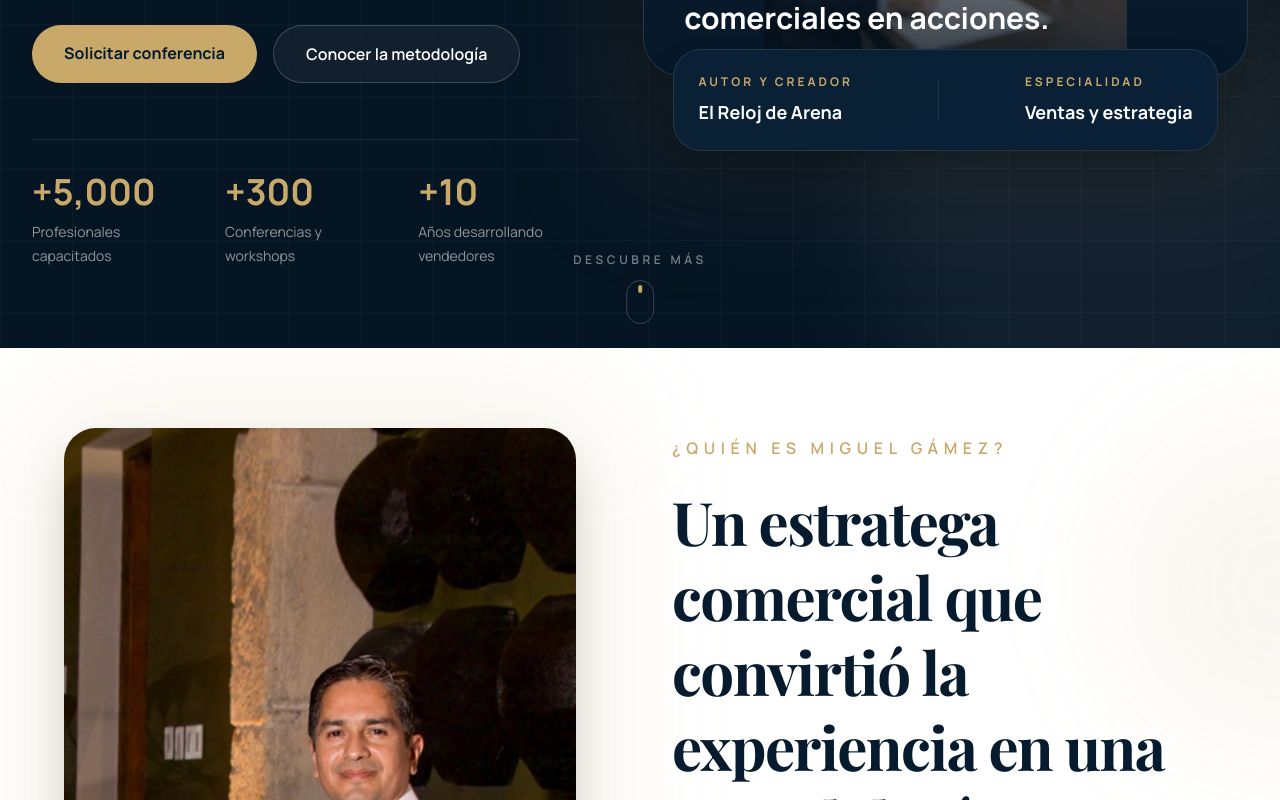
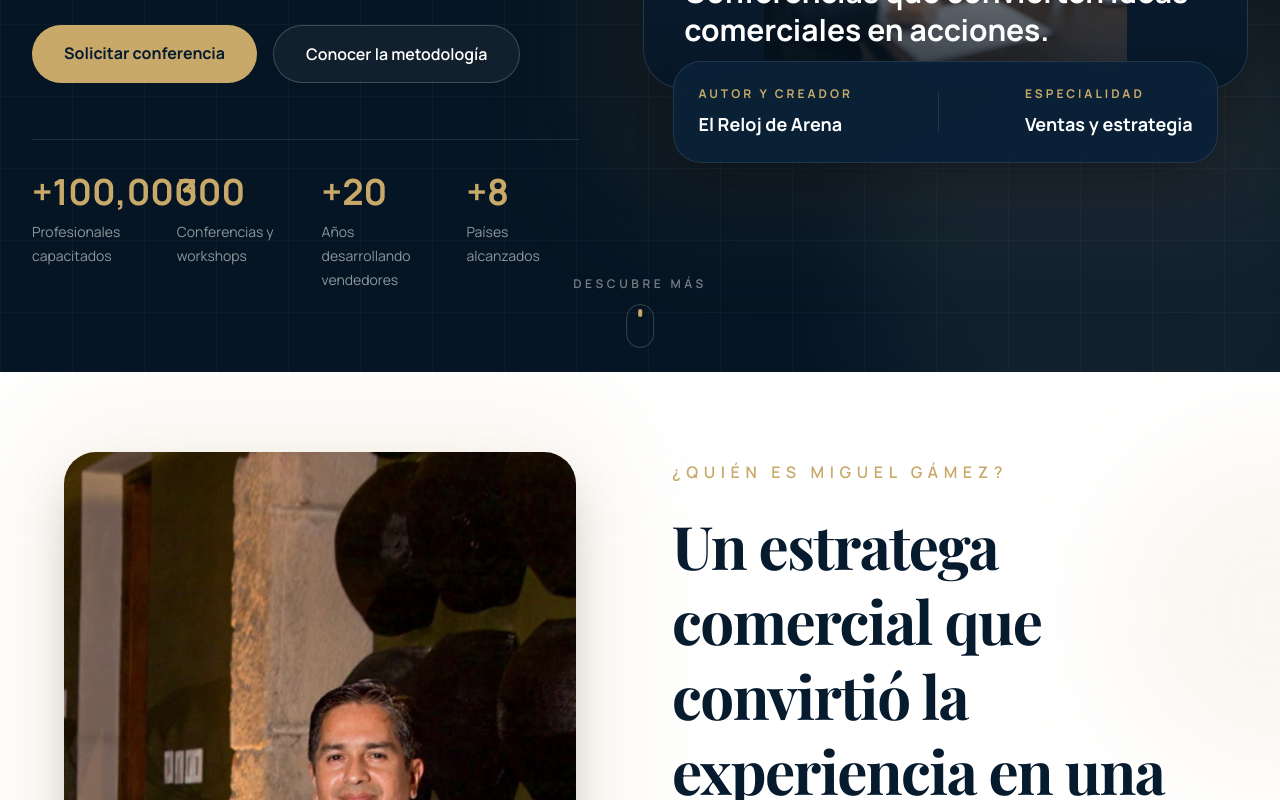
Before and after one commit to GustavoJrl/miguel-gamez-speaker, a Next.js app: page / in a window 1280 px wide. Shown: the part 840-1640 px from the top of the page. Built offline with nearby package versions, Linux system fonts and the light colour scheme; a web font is replaced by a local one.

Commit message:
Actualizar cifras y agregar países alcanzados

```diff
--- /dev/null
+++ b/app/data/stats.ts
@@ -0,0 +1,28 @@
+export const estadisticas = [
+  {
+    valor: 100000, // Coloca aquí la cifra correcta
+    prefijo: "+",
+    descripcion: "Profesionales capacitados",
+  },
+  {
+    valor: 300, // Coloca aquí la cifra correcta
+    descripcion: "Conferencias y workshops",
+  },
+  {
+    valor: 20, // Coloca aquí la cifra correcta
+    prefijo: "+",
+    descripcion: "Años desarrollando vendedores",
+  },
+  {
+    valor: 8,
+    prefijo: "+",
+    descripcion: "Países alcanzados",
+  },
+  {
+    valor: 2,
+    prefijo: "",
+    descripcion: "Libros publicados",
+  },
+];
+
+export const estadisticasHero = estadisticas.slice(0, 4);
--- a/app/sections/Hero.tsx
+++ b/app/sections/Hero.tsx
@@ -2,6 +2,7 @@
 
 import Image from "next/image";
 import { useEffect, useState } from "react";
+import { estadisticasHero } from "../data/stats";
 
 export default function Hero() {
   const [visible, setVisible] = useState(false);
@@ -47,6 +48,7 @@ export default function Hero() {
 
           <h1 className="mt-8 max-w-4xl text-5xl font-bold leading-[0.98] sm:text-6xl lg:text-7xl xl:text-[5.5rem]">
             Las ventas no son suerte.
+
             <span className="mt-3 block text-[#C8A96A]">
               Son método, estrategia y ejecución.
             </span>
@@ -78,36 +80,19 @@ export default function Hero() {
             </a>
           </div>
 
-          <div className="mt-14 grid max-w-2xl grid-cols-2 gap-x-8 gap-y-8 border-t border-white/10 pt-8 sm:grid-cols-3">
-            <div>
-              <p className="text-3xl font-bold text-[#C8A96A] sm:text-4xl">
-                +5,000
-              </p>
+          <div className="mt-14 grid max-w-3xl grid-cols-2 gap-x-8 gap-y-8 border-t border-white/10 pt-8 sm:grid-cols-4">
+            {estadisticasHero.map((estadistica) => (
+              <div key={estadistica.descripcion}>
+                <p className="text-3xl font-bold text-[#C8A96A] xl:text-4xl">
+                  {estadistica.prefijo}
+                  {estadistica.valor.toLocaleString("es-MX")}
+                </p>
 
-              <p className="mt-2 text-sm leading-6 text-white/55">
-                Profesionales capacitados
-              </p>
-            </div>
-
-            <div>
-              <p className="text-3xl font-bold text-[#C8A96A] sm:text-4xl">
-                +300
-              </p>
-
-              <p className="mt-2 text-sm leading-6 text-white/55">
-                Conferencias y workshops
-              </p>
-            </div>
-
-            <div>
-              <p className="text-3xl font-bold text-[#C8A96A] sm:text-4xl">
-                +10
-              </p>
-
-              <p className="mt-2 text-sm leading-6 text-white/55">
-                Años desarrollando vendedores
-              </p>
-            </div>
+                <p className="mt-2 text-sm leading-6 text-white/55">
+                  {estadistica.descripcion}
+                </p>
+              </div>
+            ))}
           </div>
         </div>
 
@@ -175,7 +160,7 @@ export default function Hero() {
             </p>
 
             <p className="mt-1 text-sm text-white/65">
-              México · Colombia · España
+              Presencial · Virtual · Híbrido
             </p>
           </div>
         </div>
--- a/app/sections/Stats.tsx
+++ b/app/sections/Stats.tsx
@@ -1,29 +1,7 @@
 "use client";
 
 import { useEffect, useRef, useState } from "react";
-
-const estadisticas = [
-  {
-    valor: 5000,
-    prefijo: "+",
-    descripcion: "Profesionales capacitados",
-  },
-  {
-    valor: 300,
-    prefijo: "+",
-    descripcion: "Conferencias y workshops",
-  },
-  {
-    valor: 10,
-    prefijo: "+",
-    descripcion: "Años desarrollando vendedores",
-  },
-  {
-    valor: 2,
-    prefijo: "",
-    descripcion: "Libros publicados",
-  },
-];
+import { estadisticas } from "../data/stats";
 
 function AnimatedNumber({
   valor,
@@ -41,21 +19,23 @@ function AnimatedNumber({
 
     const duracion = 1800;
     const inicio = performance.now();
+    let animationFrame: number;
 
     const animar = (tiempoActual: number) => {
       const progreso = Math.min((tiempoActual - inicio) / duracion, 1);
-
       const progresoSuave = 1 - Math.pow(1 - progreso, 3);
       const valorActual = Math.floor(progresoSuave * valor);
 
       setNumero(valorActual);
 
       if (progreso < 1) {
-        requestAnimationFrame(animar);
+        animationFrame = requestAnimationFrame(animar);
       }
     };
 
-    requestAnimationFrame(animar);
+    animationFrame = requestAnimationFrame(animar);
+
+    return () => cancelAnimationFrame(animationFrame);
   }, [iniciar, valor]);
 
   return (
@@ -83,7 +63,7 @@ export default function Stats() {
         }
       },
       {
-        threshold: 0.3,
+        threshold: 0.25,
       }
     );
 
@@ -110,20 +90,20 @@ export default function Stats() {
           </h2>
         </div>
 
-        <div className="mt-16 grid overflow-hidden rounded-[2rem] border border-white/10 bg-white/5 sm:grid-cols-2 lg:grid-cols-4">
+        <div className="mt-16 grid overflow-hidden rounded-[2rem] border border-white/10 bg-white/5 sm:grid-cols-2 lg:grid-cols-5">
           {estadisticas.map((estadistica, index) => (
             <div
               key={estadistica.descripcion}
-              className={`group relative p-8 text-center sm:p-10 ${
+              className={`group relative p-8 text-center lg:p-7 ${
                 index !== estadisticas.length - 1
-                  ? "border-b border-white/10 sm:border-b-0 sm:border-r"
+                  ? "border-b border-white/10 sm:border-r lg:border-b-0"
                   : ""
               }`}
             >
               <div className="absolute inset-0 bg-[#C8A96A]/0 transition duration-500 group-hover:bg-[#C8A96A]/10" />
 
               <div className="relative">
-                <p className="text-5xl font-bold text-[#C8A96A] sm:text-6xl">
+                <p className="text-4xl font-bold text-[#C8A96A] xl:text-5xl">
                   <AnimatedNumber
                     valor={estadistica.valor}
                     prefijo={estadistica.prefijo}
@@ -131,7 +111,7 @@ export default function Stats() {
                   />
                 </p>
 
-                <p className="mx-auto mt-5 max-w-[12rem] text-base leading-7 text-white/65">
+                <p className="mx-auto mt-5 max-w-[11rem] text-sm leading-6 text-white/65 xl:text-base">
                   {estadistica.descripcion}
                 </p>
               </div>
```
